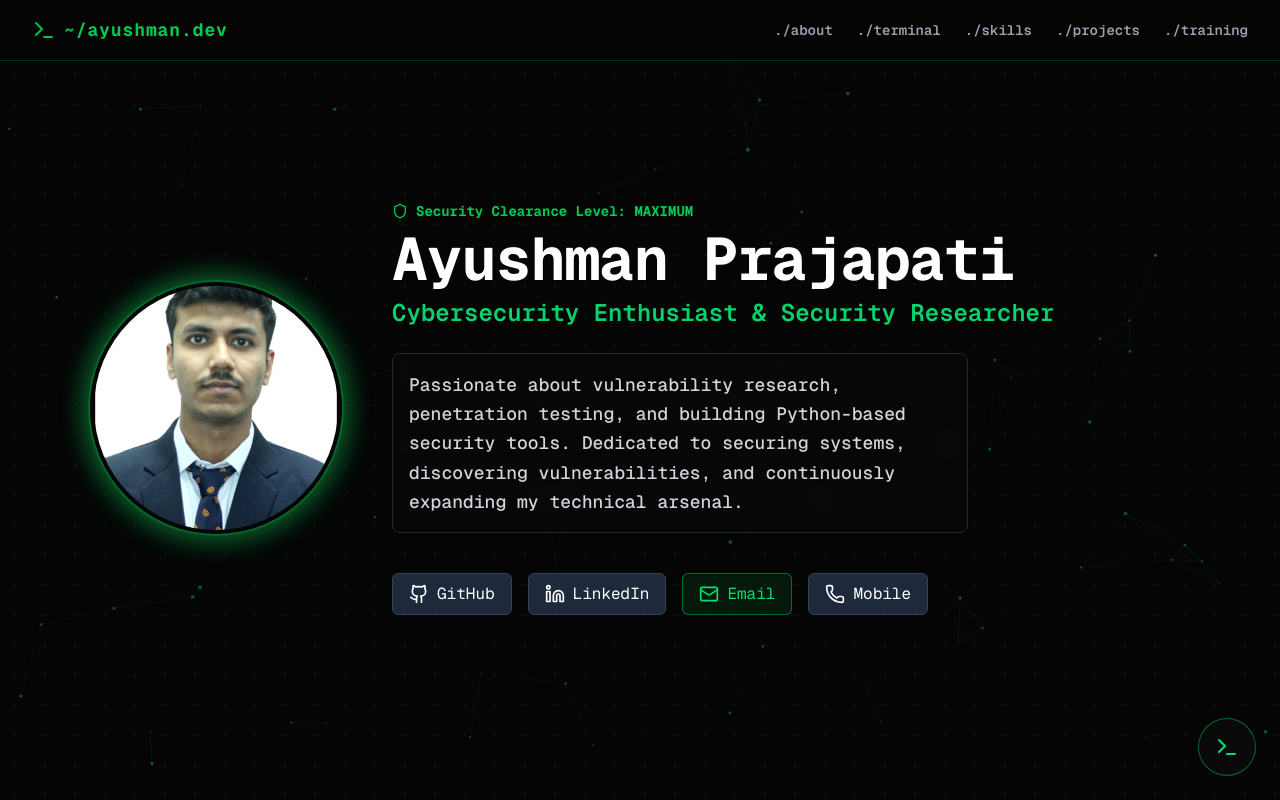
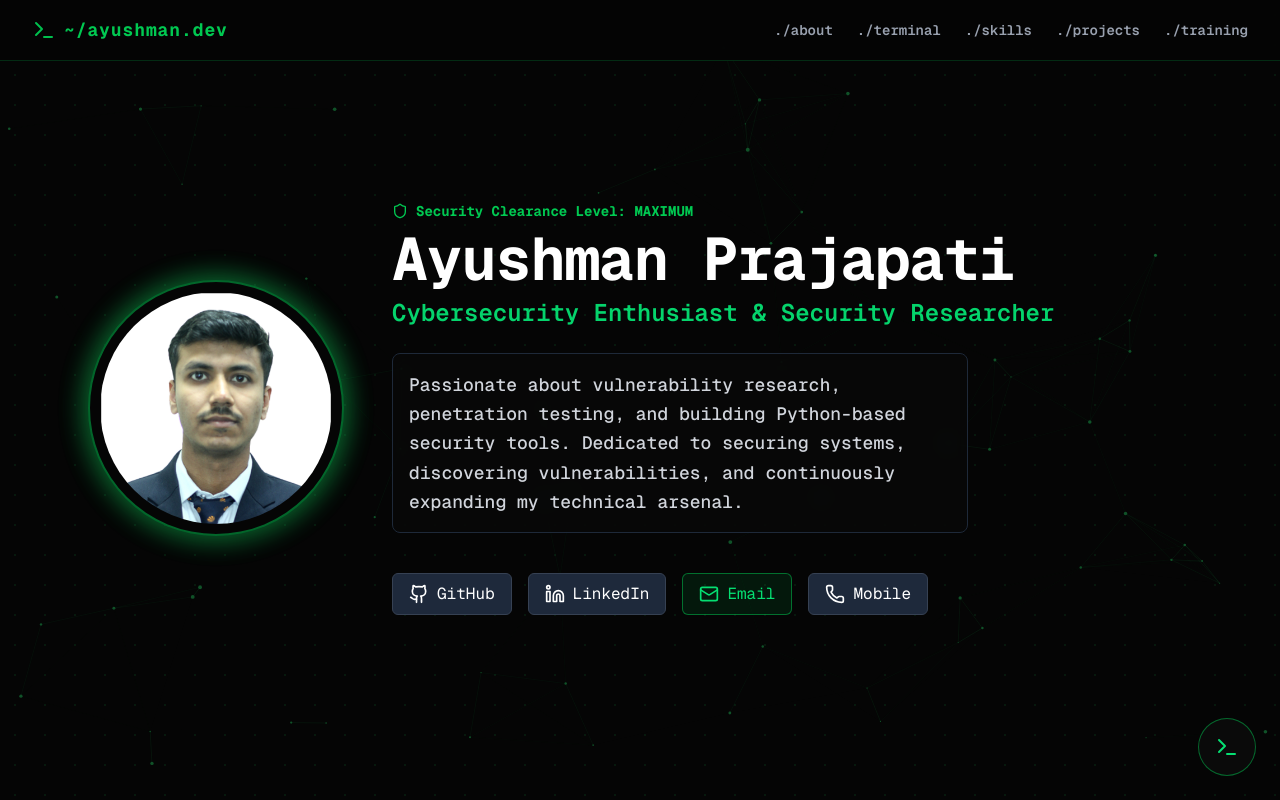
Before and after one commit to Ayushman-Prajapati/ayushman-portfolio, a Next.js app: page / in a window 1280 px wide. Shown: the top 800 px of the page. Built offline with nearby package versions, Linux system fonts and the light colour scheme.

Commit message:
style: unzoom profile photo to show hair

```diff
--- a/app/page.tsx
+++ b/app/page.tsx
@@ -93,7 +93,7 @@ export default function Home() {
                 <img
                   src="/profile.jpg"
                   alt="Ayushman Prajapati"
-                  className="w-full h-full object-cover rounded-full hover:scale-110 transition-transform duration-700"
+                  className="w-full h-full object-cover object-top rounded-full hover:scale-105 transition-transform duration-700 scale-[0.95]"
                 />
               </div>
               {/* Scanline overlay for the photo */}
```
